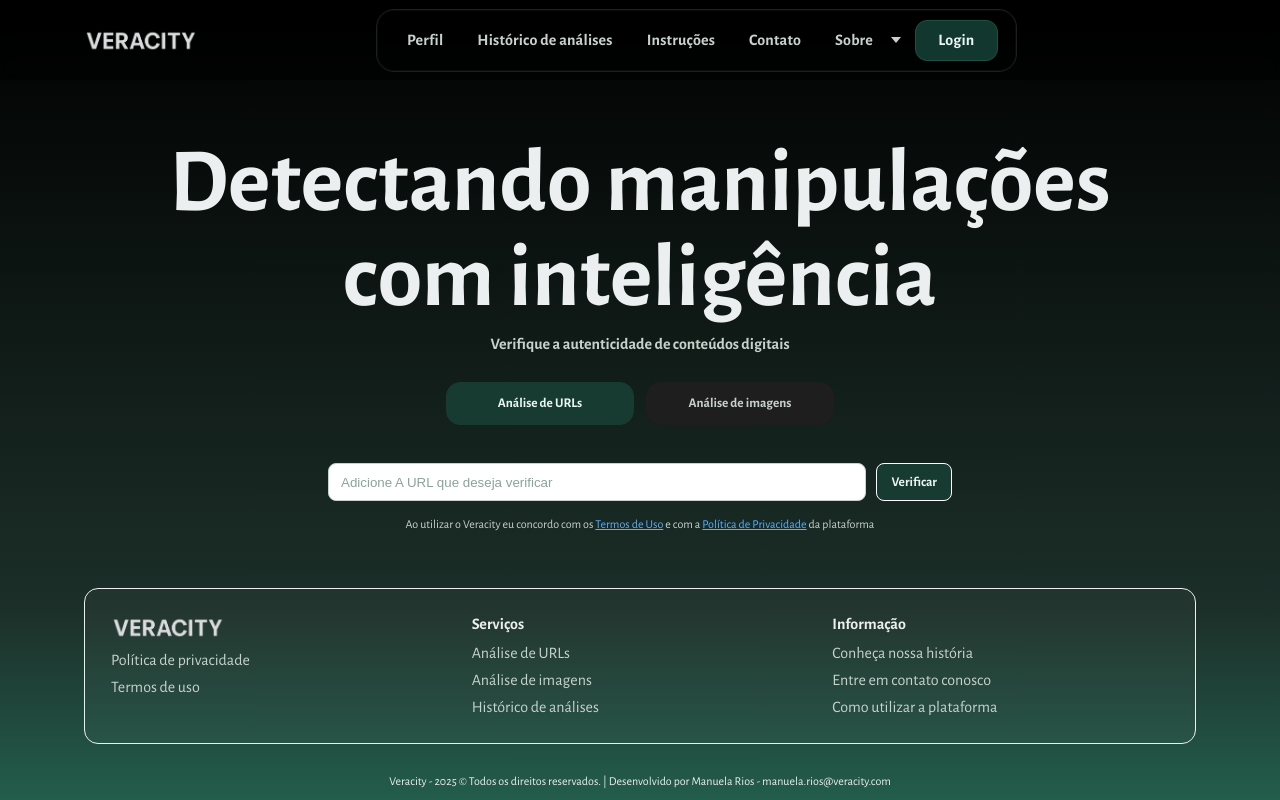
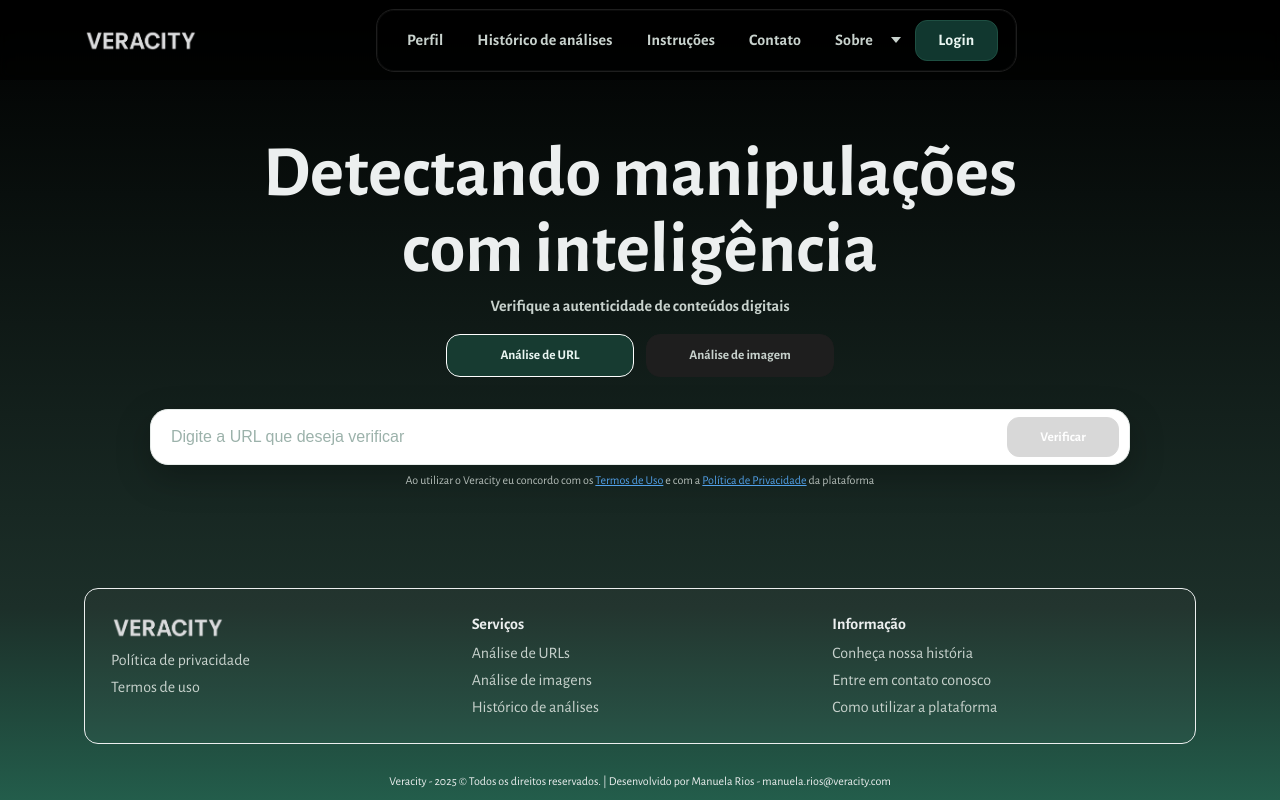
Before and after one commit to veracity-pfc/veracity-web, a React (Vite) app: page / in a window 1280 px wide. Built offline with nearby package versions, Linux system fonts and the light colour scheme; no server answers.

Commit message:
Implementando análise de links

```diff
--- a/src/api/client.js
+++ b/src/api/client.js
@@ -10,23 +10,43 @@ export function saveToken(token, role) {
   notifyAuthChange();
 }
 export function getToken() { return localStorage.getItem("veracity_token"); }
-
 export function getRole()  { return localStorage.getItem("veracity_role"); }
-
 export function clearToken() {
   localStorage.removeItem("veracity_token");
   localStorage.removeItem("veracity_role");
   notifyAuthChange();
 }
 
+export const extractErrorMessage = (data, fallback) => {
+  const d = data ?? {};
+  const raw =
+    (typeof d.detail === "string" && d.detail) ||
+    (Array.isArray(d.detail) && d.detail[0]?.msg) ||
+    d.message ||
+    fallback;
+
+  return raw === fallback ? fallback : cleanMsg(raw);
+};
+
+function cleanMsg(msg) {
+  if (!msg) return "";
+  return String(msg)
+    .replace(/^value\s*error,\s*/i, "")
+    .replace(/^type\s*error,\s*/i, "")
+    .replace(/^validation\s*error:\s*/i, "")
+    .trim();
+}
+
+
 export async function apiFetch(path, { auth=false, method="GET", body, headers } = {}) {
   const init = { method, headers: { "Content-Type": "application/json", ...(headers||{}) } };
   if (auth) { const t = getToken(); if (t) init.headers.Authorization = `Bearer ${t}`; }
   if (body !== undefined) init.body = typeof body === "string" ? body : JSON.stringify(body);
+
   const res = await fetch(`${API_BASE}${path}`, init);
   let data = null; try { data = await res.json(); } catch {}
   if (!res.ok) {
-    const msg = (data && (data.detail||data.message)) || `Erro ${res.status}`;
+    const msg = extractErrorMessage(data, `Erro ${res.status}`);
     const err = new Error(msg); err.status=res.status; err.data=data; throw err;
   }
   return data;
@@ -37,22 +57,16 @@ export const apiLogin  = async (email, password) => {
   saveToken(data.access_token, data.role);
   return data;
 };
-
 export const apiLogout = () => apiFetch("/auth/logout", { auth:true, method:"POST" }).catch(()=>{}).finally(clearToken);
-
 export const apiRegister = (name, email, password, confirm_password, accepted_terms) =>
   apiFetch("/auth/register", { method:"POST", body:{ name, email, password, confirm_password, accepted_terms } });
-
 export const apiVerifyEmail = async (email, code) => {
   const data = await apiFetch("/auth/verify-email", { method:"POST", body:{ email, code } });
   saveToken(data.access_token, data.role);
   return data;
 };
-
 export const apiResendCode   = (email) => apiFetch("/auth/resend-code", { method:"POST", body:{ email, code:"000000" } });
-
 export const apiGetProfile   = () => apiFetch("/user/profile", { auth:true });
-
 export const apiAdminMetrics = () => apiFetch("/administration/metrics", { auth:true });
 
 export const apiAnalyzeUrl  = (url) => apiFetch("/analysis/url", { method:"POST", body:{ url } });
@@ -66,7 +80,6 @@ export async function apiForgotPassword(email) {
   if (!r.ok) throw await r.json();
   return r.json();
 }
-
 export async function apiResetPassword(token, password, confirm_password) {
   const r = await fetch(`${API_BASE}/auth/reset-password/${token}`, {
     method: 'POST',
@@ -76,9 +89,5 @@ export async function apiResetPassword(token, password, confirm_password) {
   if (!r.ok) throw await r.json();
   return r.json();
 }
-
 export const apiSendContact = (email, subject, message) =>
-  apiFetch("/contact-us", {
-    method: "POST",
-    body: { email, subject, message },
-  });
+  apiFetch("/contact-us", { method: "POST", body: { email, subject, message } });
--- /dev/null
+++ b/src/components/AnalysisCard.jsx
@@ -0,0 +1,34 @@
+import React from "react";
+
+const LABEL_MAP = {
+  safe: "Seguro",
+  suspicious: "Possivelmente falsificado  ou fraudulento",
+  malicious: "Malicioso",
+  unknown: "Desconhecido"
+};
+
+export default function AnalysisCard({ data }) {
+  if (!data) return null;
+  const title = LABEL_MAP[data.label] || data.label;
+
+  return (
+    <div className="analysis-card" role="region" aria-label="Resultado da análise">
+      <h2 className="analysis-card__title">Resultado da análise</h2>
+      <p className="analysis-card__status"><strong>Status:</strong> {title}</p>
+
+      <div className="analysis-card__section">
+        <h4>Explicação</h4>
+        <p>{data.explanation}</p>
+      </div>
+
+      {Array.isArray(data.recommendations) && data.recommendations.length > 0 && (
+        <div className="analysis-card__section">
+          <h4>Recomendações</h4>
+          <ul>
+            {data.recommendations.map((rec, i) => <li key={i}>{rec}</li>)}
+          </ul>
+        </div>
+      )}
+    </div>
+  );
+}
--- a/src/components/SearchForm.jsx
+++ b/src/components/SearchForm.jsx
@@ -1,32 +1,90 @@
-import React, { useState } from 'react';
+import React, { useState } from "react";
+import { apiAnalyzeUrl } from "../api/client";
+import AnalysisCard from "./AnalysisCard";
 
-export default function SearchForm({ mode, onSubmit }) {
-  const [value, setValue] = useState('');
+export default function SearchForm({ mode = "urls" }) {
+  const [value, setValue] = useState("");
+  const [statusMsg, setStatusMsg] = useState("");
+  const [loading, setLoading] = useState(false);
+  const [result, setResult] = useState(null);
 
-  function handleSubmit(e) {
+  const canSubmit = mode === "urls" && value.trim().length > 0;
+
+  const onChange = (e) => {
+    const v = e.target.value.replace(/[\u0000-\u001F\u007F]/g, "");
+    setValue(v);
+  };
+
+  const clear = () => {
+    setValue("");
+    setStatusMsg("");
+  };
+
+  const submit = async (e) => {
     e.preventDefault();
-    const v = value.trim();
-    if (!v) return;
-    onSubmit(v);
-  }
+    if (!canSubmit || loading) return;
 
-  const placeholder =
-    mode === 'urls'
-      ? 'Adicione A URL que deseja verificar'
-      : 'Adicione a imagem que deseja verificar';
+    setResult(null);
+    setStatusMsg("Analisando url...");
+    setLoading(true);
+    try {
+      const data = await apiAnalyzeUrl(value.trim());
+      setResult(data);
+      setStatusMsg("");
+    } catch (err) {
+      setStatusMsg(err?.message || "Ocorreu um erro ao analisar a URL.");
+      setResult(null);
+    } finally {
+      setLoading(false);
+    }
+  };
 
   return (
-    <form className="search-card" onSubmit={handleSubmit} role="search">
-      <input
-        className="search-input"
-        type="text"
-        inputMode={mode === 'urls' ? 'url' : 'text'}
-        placeholder={placeholder}
-        value={value}
-        onChange={(e) => setValue(e.target.value)}
-        aria-label={placeholder}
-      />
-      <button className="verify-btn" type="submit">Verificar</button>
-    </form>
+    <>
+      <form className="search-form" onSubmit={submit} noValidate>
+        <div className="search-form__capsule">
+          <input
+            type="text"
+            inputMode="url"
+            autoComplete="off"
+            spellCheck={false}
+            placeholder={mode === "urls" ? "Digite a URL que deseja verificar" : "Cole aqui o link da imagem"}
+            value={value}
+            onChange={onChange}
+            className="search-form__input--capsule"
+            aria-label="URL para análise"
+          />
+
+          {value && (
+            <button
+              type="button"
+              className="search-form__clear--inside"
+              aria-label="Limpar campo"
+              onClick={clear}
+              disabled={loading}
+              title="Limpar"
+            >
+              ×
+            </button>
+          )}
+
+          <button
+            type="submit"
+            className="search-form__submit--inside"
+            disabled={!canSubmit || loading}
+          >
+            Verificar
+          </button>
+        </div>
+
+        {statusMsg && (
+          <p className={`search-form__hint ${loading ? "is-loading" : "is-error"}`}>
+            {statusMsg}
+          </p>
+        )}
+      </form>
+
+      {result && <AnalysisCard data={result} />}
+    </>
   );
 }
--- a/src/pages/Home.jsx
+++ b/src/pages/Home.jsx
@@ -14,7 +14,7 @@ export default function Home() {
         <Tabs
           active={activeTab}
           onChange={setActiveTab}
-          labels={{ urls: 'Análise de URLs', images: 'Análise de imagens' }}
+          labels={{ urls: 'Análise de URL', images: 'Análise de imagem' }}
         />
 
         <div className="search-wrap">
--- a/src/styles/globals.css
+++ b/src/styles/globals.css
@@ -373,7 +373,7 @@ body.bare-page .site-footer {
 .tab-btn.active {
   background: #173B31;
   color: #EAF6F2;
-  border-color: #173B31;
+  border-color: #ffffff;
 }
 
 .search-wrap {
@@ -939,8 +939,177 @@ button[disabled] {
   text-decoration: underline;
 }
 
-@media (max-width: 480px) {
-  .login-card.verify-card {
+.search-form{
+  margin: 10px auto 0;
+  max-width: 980px;
+}
+
+.search-form__capsule{
+  position: relative;
+  height: 56px;
+  background: #fff;
+  border: 1px solid #E7ECEA;
+  border-radius: 18px;
+  box-shadow: 0 12px 34px rgba(0,0,0,.25);
+  display: flex;
+  align-items: center;
+  padding-left: 18px;
+  padding-right: 136px;
+}
+
+.search-form__input--capsule{
+  flex: 1 1 auto;
+  height: 38px;
+  border: 0;
+  outline: none;
+  background: transparent;
+  color: #0C1714;
+  font-size: 16px;
+  overflow: hidden;
+  text-overflow: ellipsis;
+  white-space: nowrap;
+}
+
+.search-form__input--capsule::placeholder{
+  color:#9CB2AB;
+}
+
+.search-form__hint.is-loading::before{
+  content: "";
+  display: inline-block;
+  width: 16px;
+  height: 16px;
+  margin-right: 8px;
+  background: url("/public/loading.gif") no-repeat center center / contain;
+  vertical-align: -2px;
+}
+
+.search-form__clear--inside{
+  position: absolute;
+  right: 130px;
+  top: 50%;
+  transform: translateY(-50%);
+  border: 0;
+  background: transparent;
+  padding: 0 4px;
+  width: auto; height: auto;
+  color: #1b1b1b;
+  font-weight: 900;
+  font-size: 20px;
+  line-height: 1;
+  opacity: .5;
+}
+
+.search-form__submit--inside{
+  position: absolute;
+  right: 10px;
+  top: 50%;
+  transform: translateY(-50%);
+  width: 112px; height: 40px;
+  border-radius: 12px;
+  border: 1px solid #1C3D33;
+  background: #1C3D33;
+  color: #EAF6F2;
+  font-weight: 900;
+}
+
+.search-form__submit--inside[disabled]{
+  background: #BFBFBF;
+  border-color: #BFBFBF;
+  color: #FFFFFF;
+}
+
+.search-form__hint{
+  margin: 10px 4px 0;
+  font-size: 14px;
+  font-weight: 800;
+  color: #EAF6F2;
+  text-align: left;
+}
+
+.search-form__hint.is-error{
+  color:#ff8c8c;
+}
+
+.analysis-card{
+  margin: 22px auto 0;
+  max-width: 940px;
+  background: rgba(0,0,0,.64);
+  border: 1px solid rgba(255,255,255,.06);
+  border-radius: 16px;
+  padding: 22px 24px 18px;
+  color: #EAF6F2;
+  box-shadow: 0 18px 40px rgba(0,0,0,.45);
+  text-align: left;
+}
+
+.analysis-card__title{
+  margin: 0 0 6px;
+  font-size: 30px;
+  font-weight: 900;
+}
+
+.analysis-card__status{
+  margin: 0 0 14px;
+  font-weight: 800;
+}
+
+.analysis-card__section{
+  margin-top: 14px;
+}
+
+.analysis-card__section h4{
+  margin: 0 0 8px;
+  font-size: 16px;
+  font-weight: 900;
+}
+
+.analysis-card__section p{
+  margin: 0;
+  line-height: 1.5;
+}
+
+.analysis-card__section ul{
+  margin: 8px 0 0 16px;
+  padding: 0;
+}
+
+.analysis-card__section li{
+  margin: 6px 0;
+  line-height: 1.5;
+}
+
+.hero {
+  padding-top: 56px;
+  padding-bottom: 16px;
+  text-align:center;
+}
+
+.hero h1 {
+  font-size: clamp(36px, 8vw, 72px);
+  font-weight: 900;
+  line-height: 1.05;
+}
+
+.tabs {
+  margin-top: 18px;
+}
+
+@media (max-width: 720px){
+  .search-form__input--capsule{
+    padding-right: 156px;
+  }
+  .search-form__clear--inside{
+    right: 110px;
+    z-index: 2;
+  }
+  .search-form__submit--inside{
+    width: 98px;
+  }
+}
+
+@media (max-width: 480px){
+    .login-card.verify-card {
     margin: 0 16px;
     padding: 20px 16px 24px;
   }
@@ -968,12 +1137,18 @@ button[disabled] {
     font-size: 15px;
     padding: 10px 18px;
   }
+  .code-row{
+    grid-template-columns: repeat(6, 44px);
+    gap:8px;
+  }
+
+  .code-box{
+    height:48px;
+    font-size:20px;
+  }
+
 }
 
-@media (max-width: 480px){
-  .code-row{ grid-template-columns: repeat(6, 44px); gap:8px; }
-  .code-box{ height:48px; font-size:20px; }
-}
 @media (max-width: 360px){
 
   .code-row{ grid-template-columns: repeat(6, 40px); gap:6px; }
```
Also changed, not shown: public/loading.gif (added).
